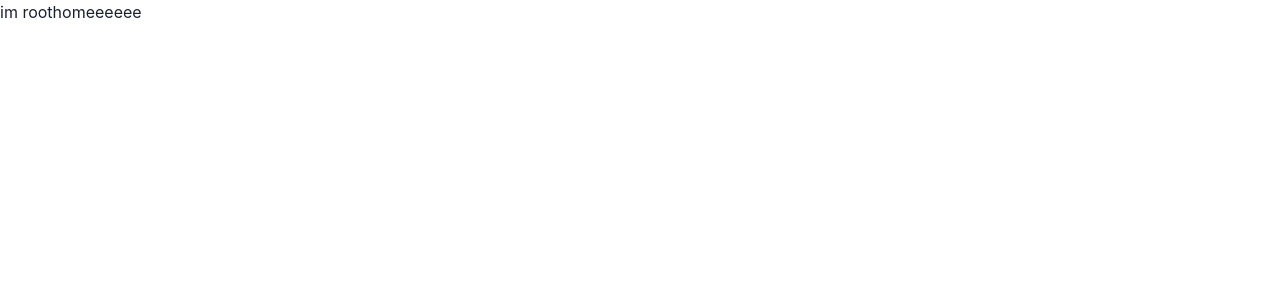
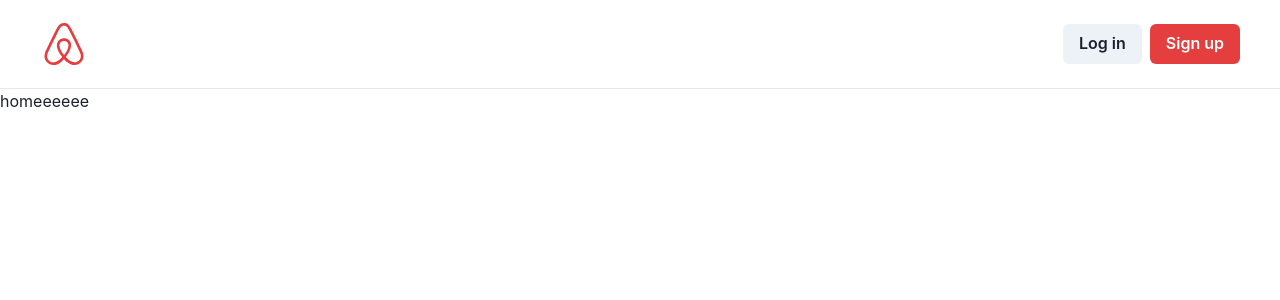
Before and after one commit to Lecture-Summary/airbnb-clone-frontend, a React (Create React App) app: page / in a window 1280 px wide. Shown: the top 300 px of the page. Built offline with nearby package versions, Linux system fonts and the light colour scheme.

Commit message:
#18.0 Header

```diff
--- a/package.json
+++ b/package.json
@@ -16,6 +16,7 @@
     "framer-motion": "^7.6.5",
     "react": "^18.2.0",
     "react-dom": "^18.2.0",
+    "react-icons": "^4.6.0",
     "react-router-dom": "^6.4.3",
     "react-scripts": "5.0.1",
     "typescript": "^4.8.4",
--- a/src/components/Root.tsx
+++ b/src/components/Root.tsx
@@ -1,10 +1,25 @@
+import { Box, Button, HStack } from '@chakra-ui/react'
 import { Outlet } from 'react-router-dom'
+import { FaAirbnb } from 'react-icons/fa'
 
 export default function Root() {
   return (
-    <h1>
-      im root
+    <Box>
+      <HStack
+        justifyContent={'space-between'}
+        py='5'
+        px='10'
+        borderBottomWidth={1}
+      >
+        <Box color='red.500'>
+          <FaAirbnb size={48} />
+        </Box>
+        <HStack>
+          <Button>Log in</Button>
+          <Button colorScheme={'red'}>Sign up</Button>
+        </HStack>
+      </HStack>
       <Outlet />
-    </h1>
+    </Box>
   )
 }
```
Also changed, not shown: 1 other file (tests, documents, lock files or other folders).
